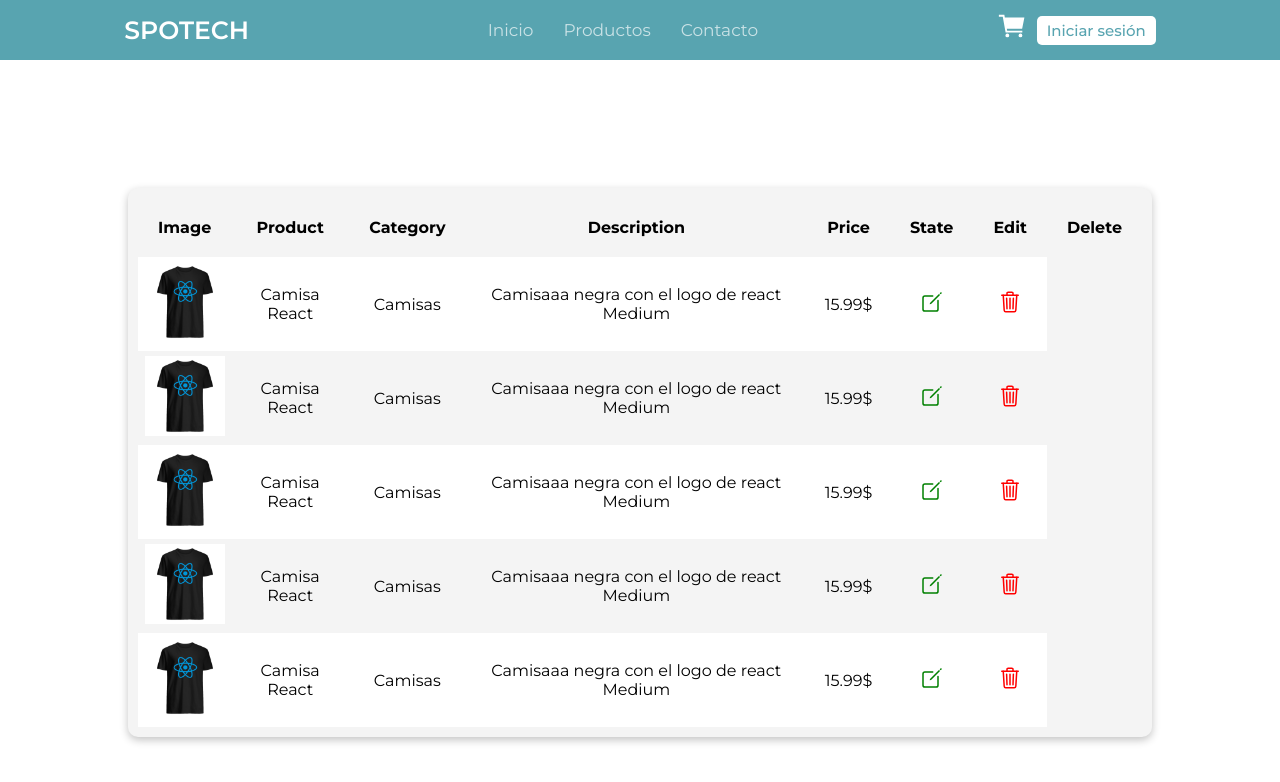
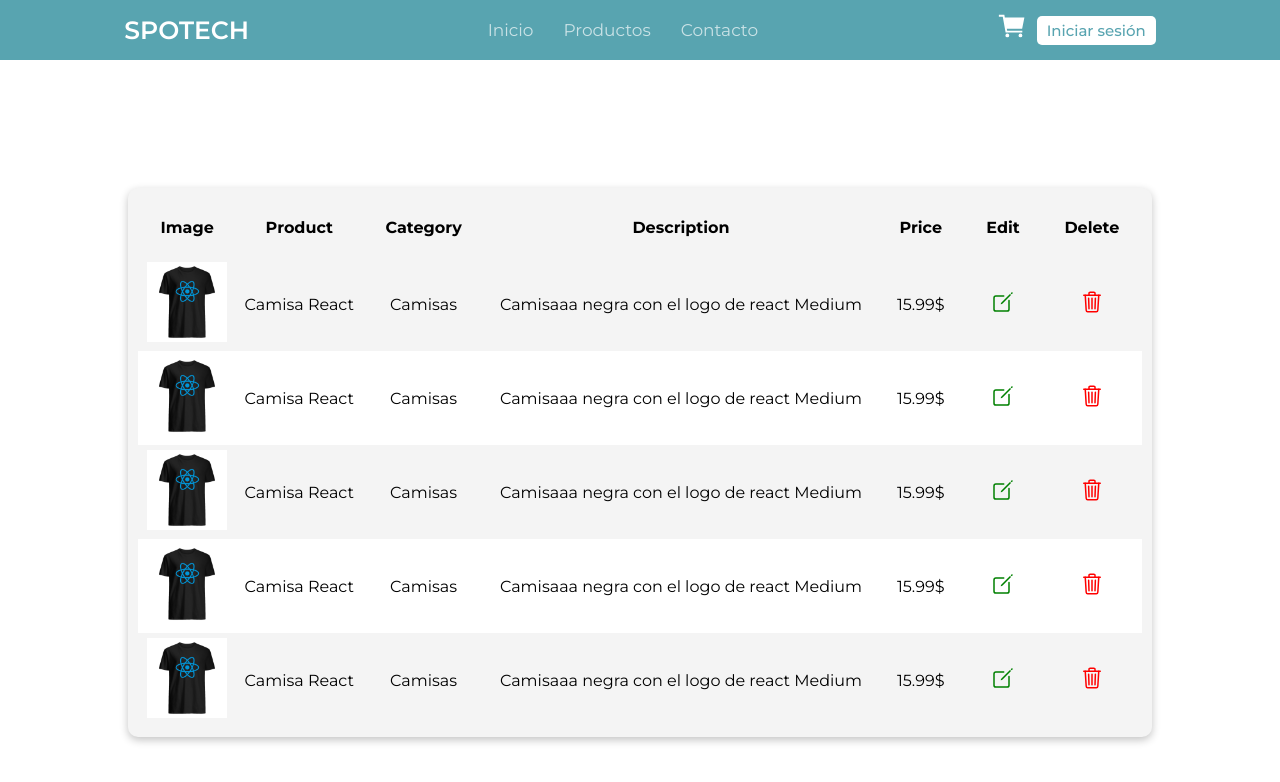
Before and after one commit to Jluis0618/ecommerce-react, a React (Vite) app: page /adminpanel in a window 1280 px wide. Shown: the top 782 px of the page. Built offline with nearby package versions, Linux system fonts and the light colour scheme; no server answers.

Commit message:
quitar la parte de estate de la tabla

```diff
--- a/src/components/AdminPanel.jsx
+++ b/src/components/AdminPanel.jsx
@@ -14,7 +14,6 @@ function AdminPanel() {
             <th>Category</th>
             <th>Description</th>
             <th>Price</th>
-            <th>State</th>
             <th>Edit</th>
             <th>Delete</th>
 
@@ -24,7 +23,6 @@ function AdminPanel() {
               category="Camisas"
               description="Camisaaa negra con el logo de react Medium"
               price="15.99$"
-              state="Disponible"
             />
             <Tr
               img={imgcamisa}
@@ -32,7 +30,6 @@ function AdminPanel() {
               category="Camisas"
               description="Camisaaa negra con el logo de react Medium"
               price="15.99$"
-              state="Disponible"
             />
             <Tr
               img={imgcamisa}
@@ -40,7 +37,6 @@ function AdminPanel() {
               category="Camisas"
               description="Camisaaa negra con el logo de react Medium"
               price="15.99$"
-              state="Disponible"
             />
             <Tr
               img={imgcamisa}
@@ -48,7 +44,6 @@ function AdminPanel() {
               category="Camisas"
               description="Camisaaa negra con el logo de react Medium"
               price="15.99$"
-              state="Disponible"
             />
             <Tr
               img={imgcamisa}
@@ -56,7 +51,6 @@ function AdminPanel() {
               category="Camisas"
               description="Camisaaa negra con el logo de react Medium"
               price="15.99$"
-              state="Disponible"
             />
           </table>
         </div>
```
